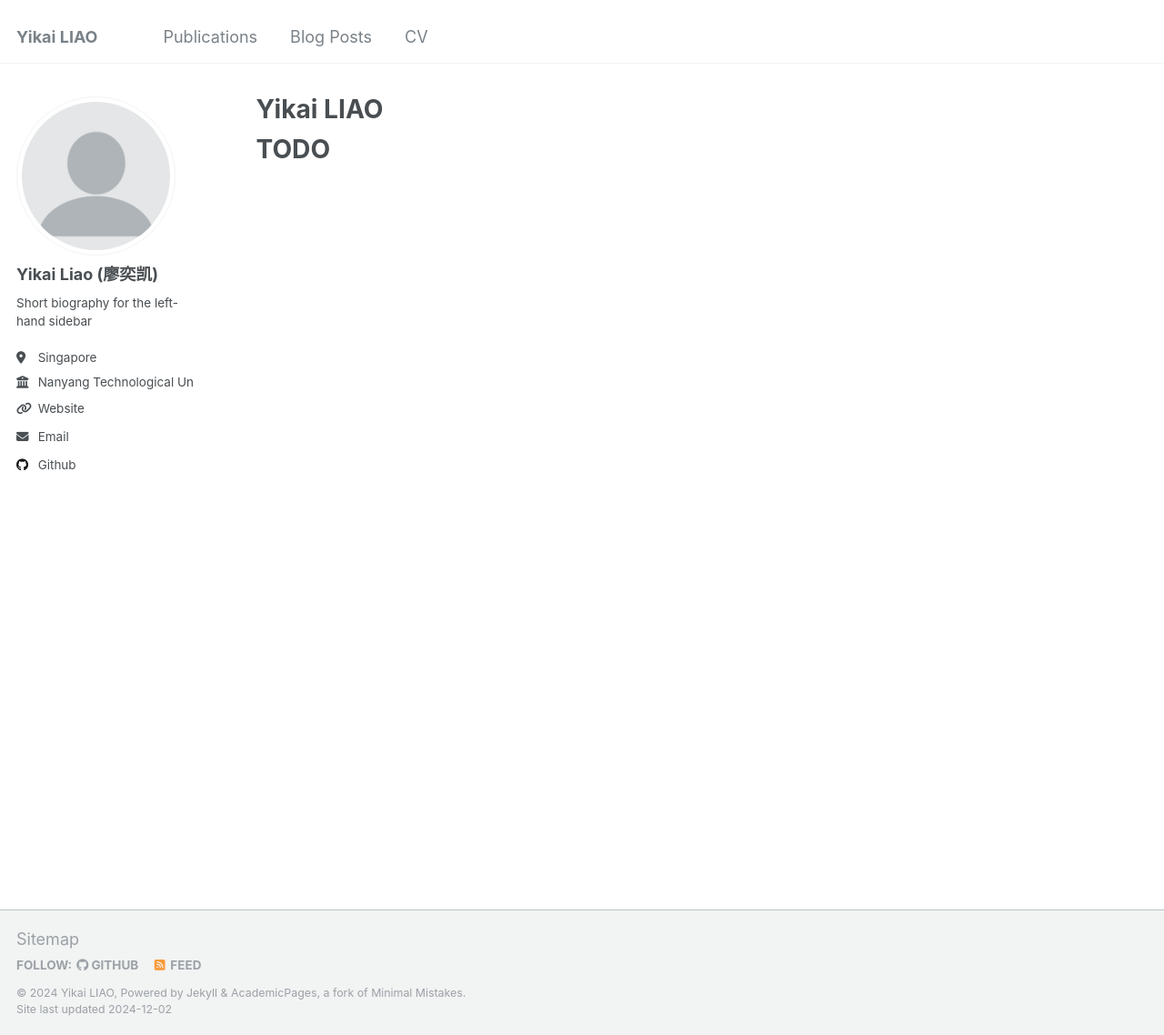
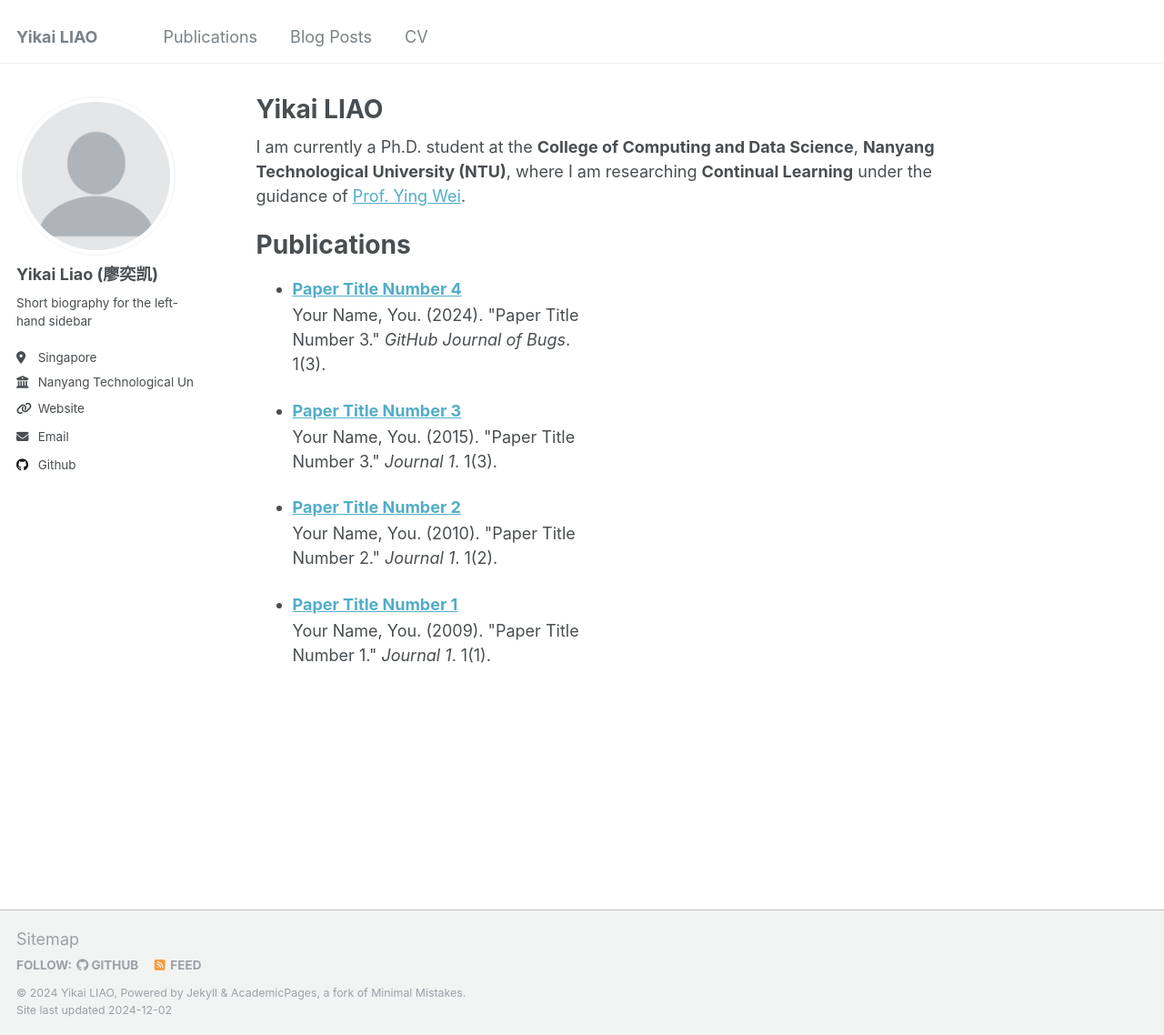
Before and after one commit to Yikai-Liao/academicpages, a Jekyll site: the page built from _pages/about.md, in a window 1280 px wide and 1138 px high. Shown: the whole window at 91% size. Built offline with Jekyll 4.4.1, drawn with Linux system fonts in a browser that asks for light colours.

Commit message:
add publications

```diff
--- a/_pages/about.md
+++ b/_pages/about.md
@@ -6,4 +6,11 @@ redirect_from:
   - /about/
   - /about.html
 ---
-# TODO
+
+I am currently a Ph.D. student at the **College of Computing and Data Science**, **Nanyang Technological University (NTU)**, where I am researching **Continual Learning** under the guidance of [Prof. Ying Wei](https://wei-ying.net/).
+
+# Publications
+
+  <ul>{% for post in site.publications reversed %}
+    {% include archive-single-cv.html %}
+  {% endfor %}</ul>
```
Also changed, not shown: _pages/cv.md (+8 -1 lines).
